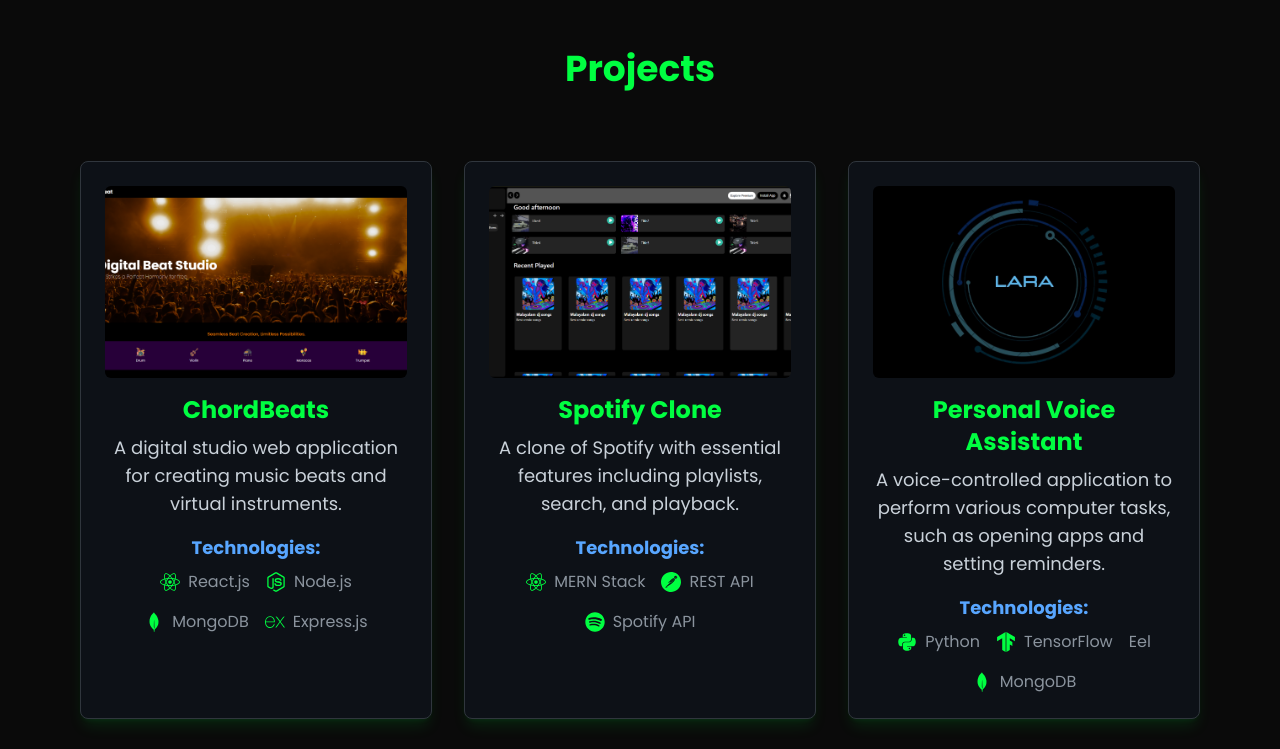
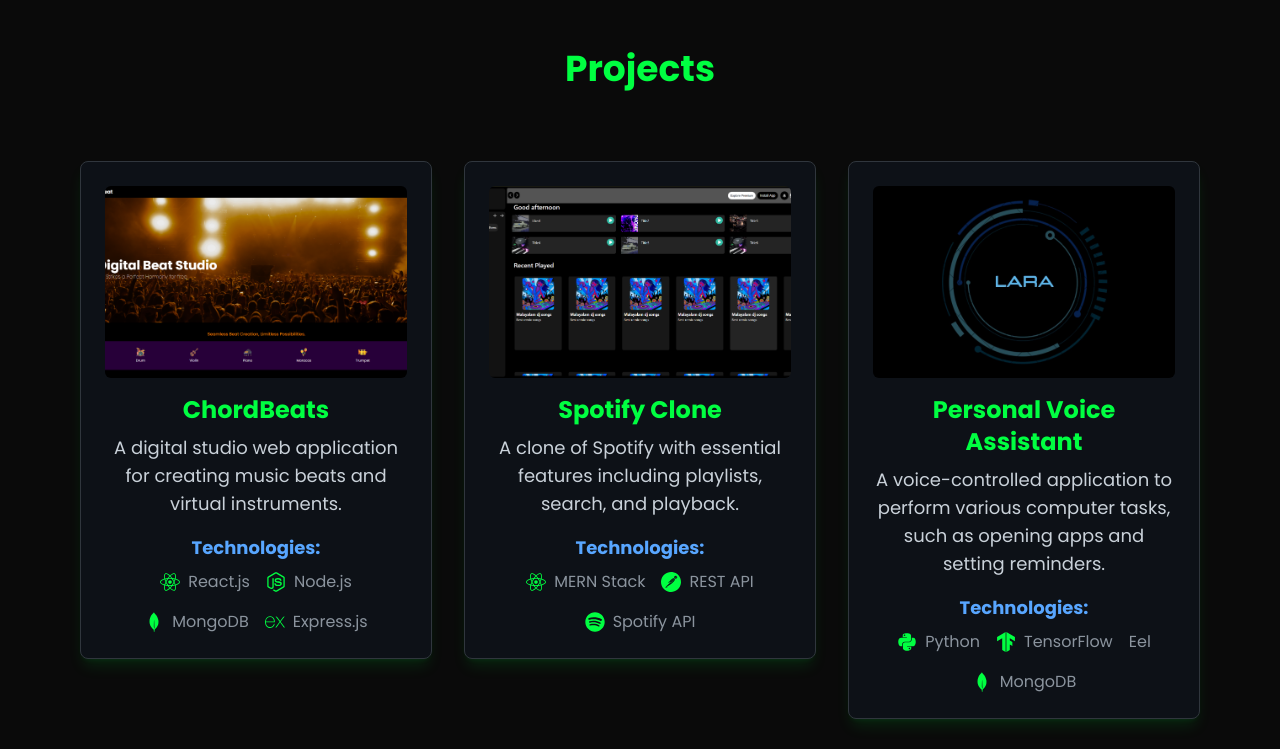
Before and after one commit to sojanonelson/myportfolio, a React (Create React App) app: page / in a window 1280 px wide. Shown: the part 2440-3189 px from the top of the page. Built offline with nearby package versions, Linux system fonts and the light colour scheme; no server answers; the HTML template or start-up script is replaced by a standard one.

Commit message:
fix: useeffect twice call back resolved

```diff
--- a/src/components/Contact.jsx
+++ b/src/components/Contact.jsx
@@ -63,7 +63,7 @@
           <FaEnvelope className="hover:text-yellow-400 transition-colors duration-300" />
         </motion.a>
       </motion.div>
-      <p className='text-gray-400 py-5'>Site last updated on October 2025</p>
+
     </section>
   );
 };
--- a/src/components/Project.jsx
+++ b/src/components/Project.jsx
@@ -24,7 +24,8 @@
       { name: "Node.js", icon: <FaNodeJs /> },
       { name: "MongoDB", icon: <SiMongodb /> },
       { name: "Express.js", icon: <SiExpress /> }
-    ]
+    ],
+    link:"https://chordbeat.vercel.app"
   },
   {
     id: 2,
@@ -59,7 +60,8 @@
       { name: "React.js", icon: <FaReact /> },
       { name: "Node.js", icon: <FaNodeJs /> },
       { name: "MongoDB", icon: <SiMongodb /> },
-    ]
+    ],
+    link:"https://www.kasavuaalayam.com"
   },
   {
     id: 5,
@@ -70,7 +72,8 @@
       { name: "React.js", icon: <FaReact /> },
       { name: "CSS3", icon: null },
       { name: "JavaScript", icon: null }
-    ]
+    ],
+    link:"https://sojanonelson.github.io/myportfolio"
   },
   {
     id: 6,
@@ -96,8 +99,9 @@
         <meta name="keywords" content="Sojan, Software Developer, Web Developer" />
       </Helmet>
       <h1 className="text-4xl text-center poppins-bold mb-8 text-[#00ff41]">Projects</h1>
-      <Link to='https://forms.gle/5a8Yh36SDheu18jg7' className="grid grid-cols-1 lg:px-10 pt-10 md:grid-cols-2 lg:grid-cols-3 gap-8">
+      <div  className="grid grid-cols-1 lg:px-10 pt-10 md:grid-cols-2 lg:grid-cols-3 gap-8">
         {projectsData.map((project) => (
+          <Link to={project.link}>
           <motion.div
             key={project.id}
             className="bg-[#0d1117] border border-[#30363d] rounded-lg p-2 lg:p-6 shadow-lg shadow-[#00ff41]/10 flex flex-col cursor-pointer  items-center text-center hover:border-[#00ff41] transition-colors duration-300"
@@ -117,8 +121,9 @@
               ))}
             </ul>
           </motion.div>
+          </Link>
         ))}
-      </Link>
+      </div>
     </section>
   );
 };
```
